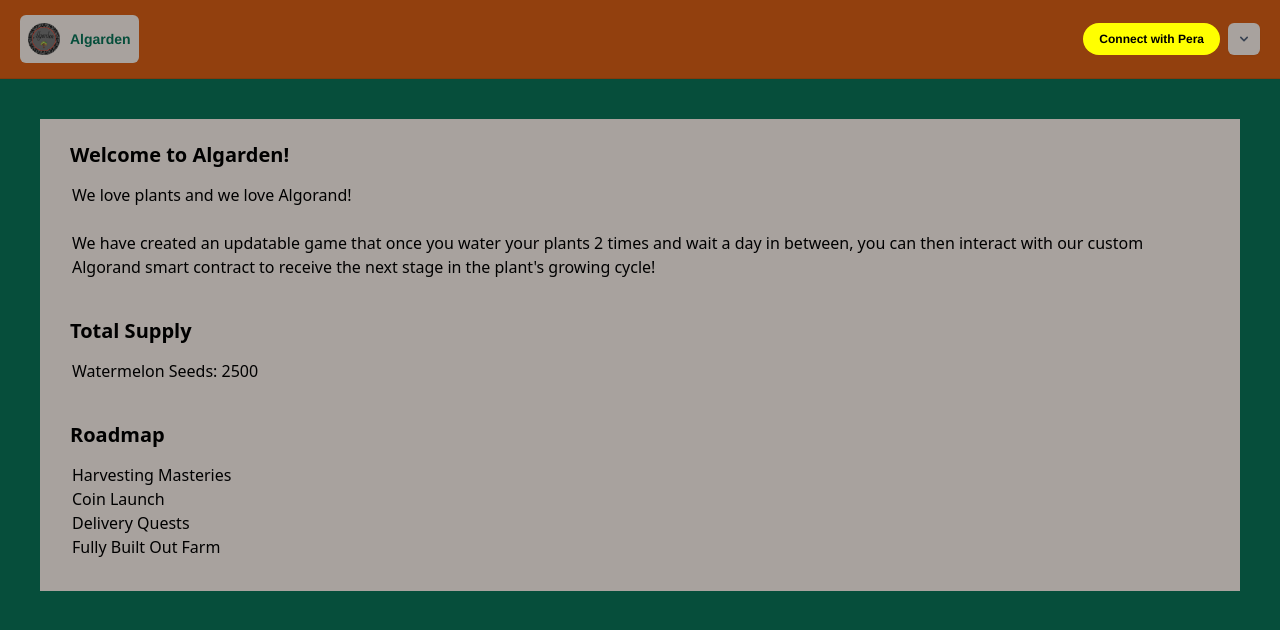
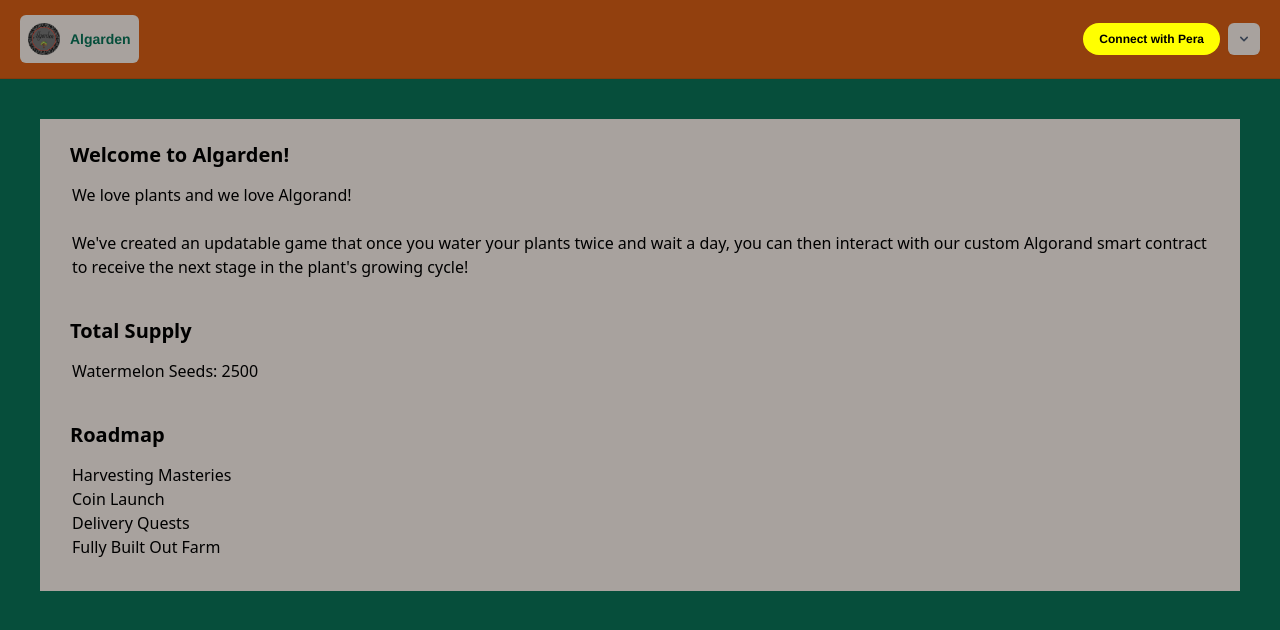
Before and after one commit to shroysha/algofarm, a Next.js app: page /whitepaper in a window 1280 px wide. Shown: the top 630 px of the page. Built offline with nearby package versions, Linux system fonts and the light colour scheme; what @perawallet/connect would draw is missing.

Commit message:
fixing text color

```diff
--- a/src/components/IndexPage/IndexPage.tsx
+++ b/src/components/IndexPage/IndexPage.tsx
@@ -7,9 +7,9 @@ import { Page, PlantGrid } from '@src/components';
 export const HowToPlay = () => {
   return (
     <>
-      <h1>How to Play</h1>
+      <h1 className="text-black">How to Play</h1>
       <br />
-      <p className="p-3">
+      <p className="p-3 text-black">
         Collect plants to start growing! You can water each plant once daily
         using this site. Once you have watered your plant twice, come back the
         next day and grow your plant to the next stage!
@@ -25,7 +25,9 @@ export const IndexPage = () => {
     <>
       {accountAddress == null ? (
         <div className="bg-stone-400 m-10 p-5">
-          <h1>Connect your wallet to view your plants!</h1>
+          <h1 className="text-black">
+            Connect your wallet to view your plants!
+          </h1>
           <br />
           <br />
 
@@ -33,7 +35,7 @@ export const IndexPage = () => {
         </div>
       ) : plants.length == 0 ? (
         <div className="bg-stone-400 m-10 p-5">
-          <h1>You have no plants!</h1>
+          <h1 className="text-black">You have no plants!</h1>
           <br />
           <br />
 
--- a/src/pages/whitepaper.tsx
+++ b/src/pages/whitepaper.tsx
@@ -6,24 +6,23 @@ const Home: NextPage = () => {
   return (
     <>
       <div className="bg-stone-400 m-10 p-5">
-        <h1>Welcome to Algarden!</h1>
+        <h1 className="text-black">Welcome to Algarden!</h1>
         <br />
-        <p className="p-3">
+        <p className="p-3 text-black">
           We love plants and we love Algorand! <br />
           <br />
-          We have created an updatable game that once you water your plants 2
-          times and wait a day in between, you can then interact with our custom
-          Algorand smart contract to receive the next stage in the plant's
-          growing cycle!
+          We've created an updatable game that once you water your plants twice
+          and wait a day, you can then interact with our custom Algorand smart
+          contract to receive the next stage in the plant's growing cycle!
         </p>
         <br />
-        <h1>Total Supply</h1>
+        <h1 className="text-black">Total Supply</h1>
 
-        <p className="p-3">Watermelon Seeds: 2500</p>
+        <p className="p-3 text-black">Watermelon Seeds: 2500</p>
         <br />
         <h1>Roadmap</h1>
         <br />
-        <ol className="p-3">
+        <ol className="p-3 text-black">
           <li>Harvesting Masteries</li>
           <li>Coin Launch</li>
           <li>Delivery Quests</li>
```
